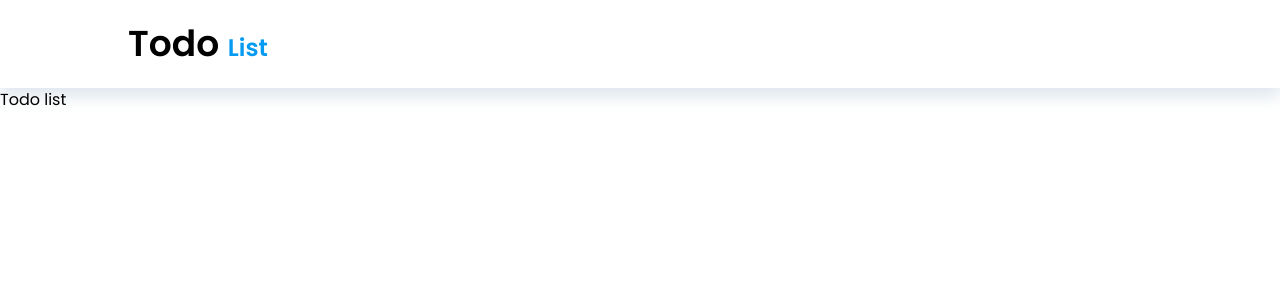
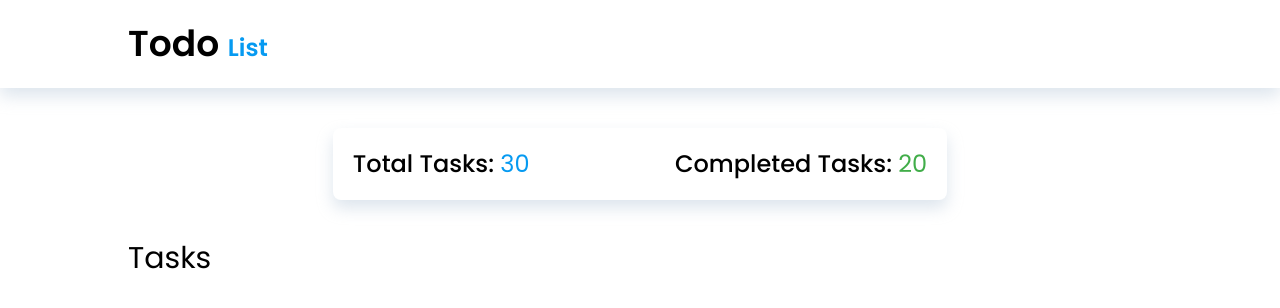
Before and after one commit to mjaumi/Qtec-Todo-List-App, a Next.js app: page / in a window 1280 px wide. Shown: the top 308 px of the page. Built offline with nearby package versions, Linux system fonts and the light colour scheme.

Commit message:
task counter component created

```diff
--- a/src/app/page.tsx
+++ b/src/app/page.tsx
@@ -1,8 +1,12 @@
+import TaskContainer from '@/components/TaskComp/TaskContainer';
+import TaskCounter from '@/components/TaskComp/TaskCounter';
+
 export default function Home() {
   // rendering the home page here
   return (
-    <main>
-      <h1>Todo list</h1>
+    <main className='w-4/5 mx-auto py-10 space-y-10'>
+      <TaskCounter />
+      <TaskContainer />
     </main>
   );
 }
--- /dev/null
+++ b/src/components/TaskComp/TaskContainer.tsx
@@ -0,0 +1,10 @@
+const TaskContainer = () => {
+  // rendering task container component here
+  return (
+    <section>
+      <h2 className='text-3xl'>Tasks</h2>
+    </section>
+  );
+};
+
+export default TaskContainer;
--- /dev/null
+++ b/src/components/TaskComp/TaskCounter.tsx
@@ -0,0 +1,15 @@
+const TaskCounter = () => {
+  // rendering task counter component here
+  return (
+    <section className='w-3/5 mx-auto p-5 rounded-lg shadow-todo-shadow flex items-center justify-between'>
+      <h3 className='text-2xl font-medium'>
+        Total Tasks: <span className='font-normal text-info'>30</span>
+      </h3>
+      <h3 className='text-2xl font-medium'>
+        Completed Tasks: <span className='font-normal text-success'>20</span>
+      </h3>
+    </section>
+  );
+};
+
+export default TaskCounter;
```
